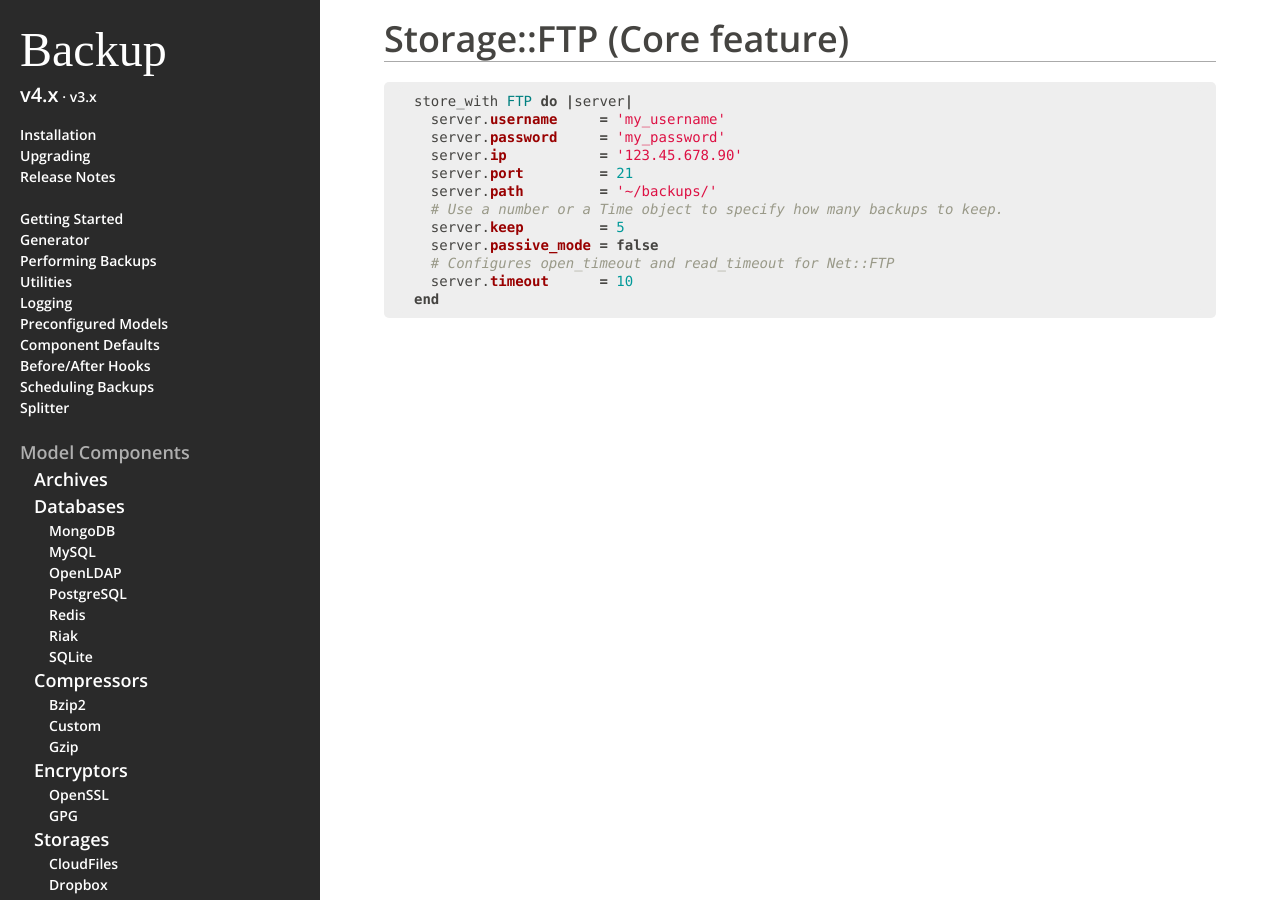
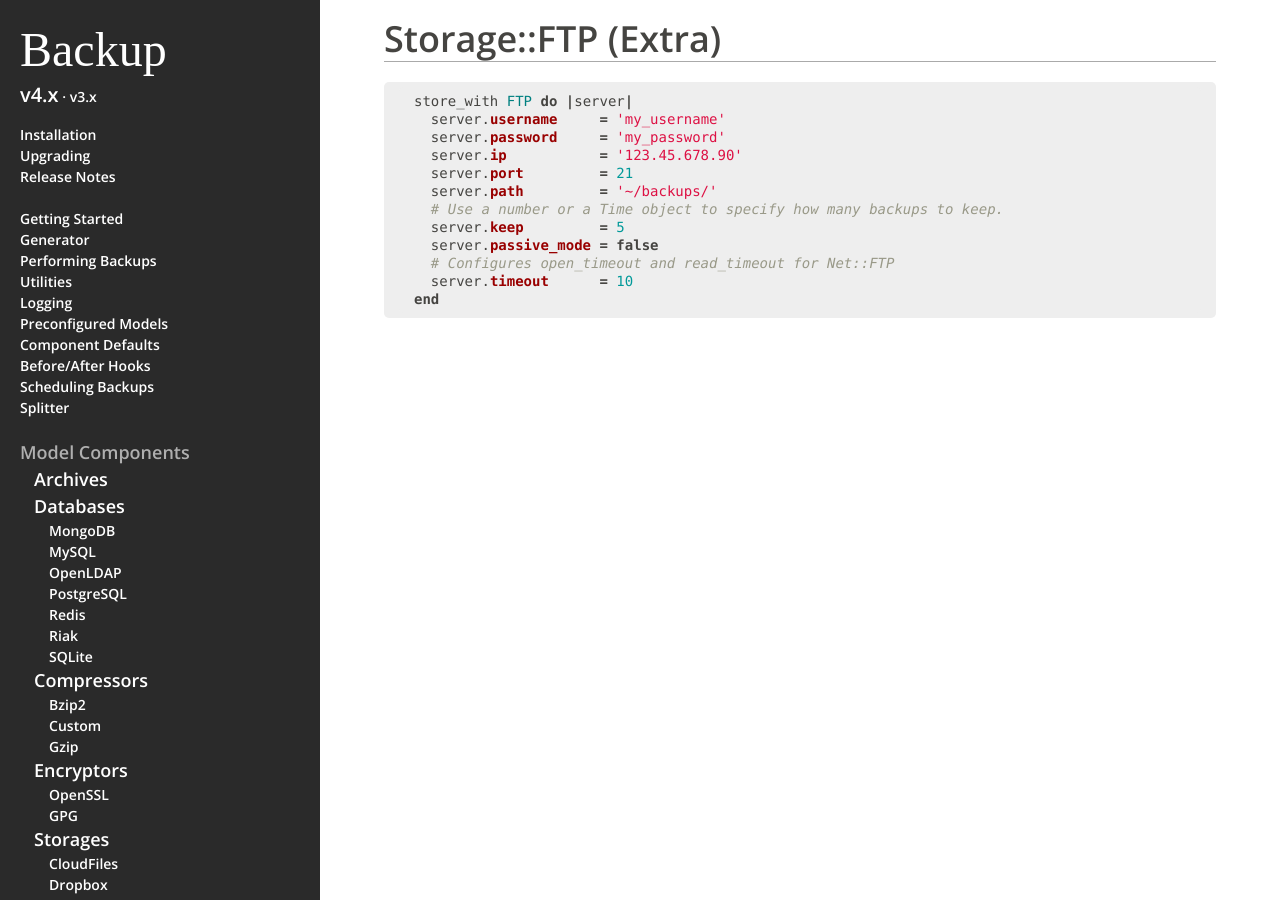
Before and after one commit to backup/backup, a Jekyll site: the page built from v4/storage-ftp/index.md, in a window 1280 px wide. Built offline with Jekyll 4.4.1, drawn with Linux system fonts in a browser that asks for light colours; some web fonts are replaced.

Commit message:
Correctly mark FTP as an Extra, GH #884

````diff
--- a/v4/storage-ftp/index.md
+++ b/v4/storage-ftp/index.md
@@ -3,8 +3,8 @@ layout: main
 title: Storage::FTP (Extra)
 ---
 
-Storage::FTP (Core feature)
-===========================
+Storage::FTP (Extra)
+====================
 
 ``` rb
 store_with FTP do |server|
````
